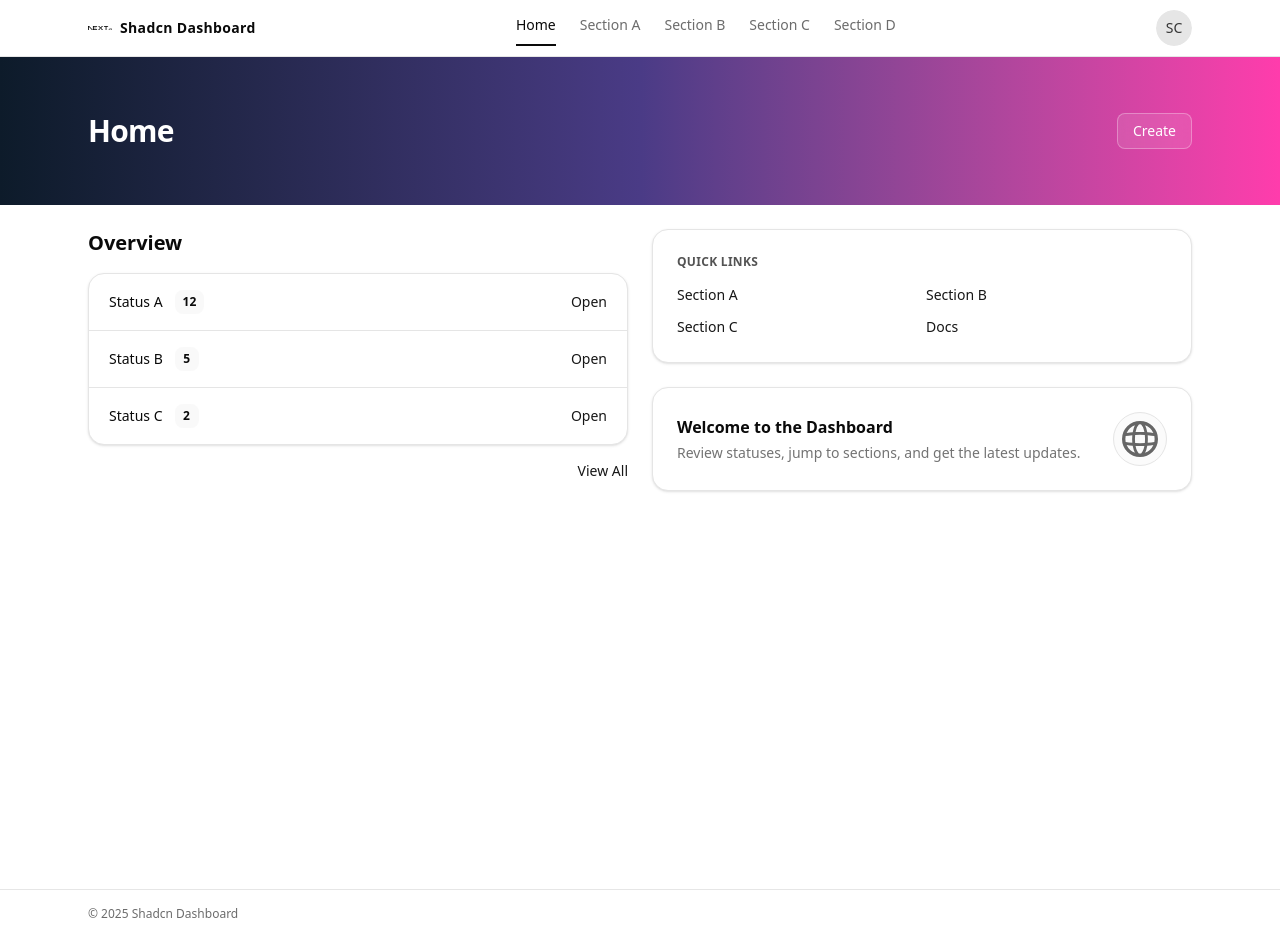
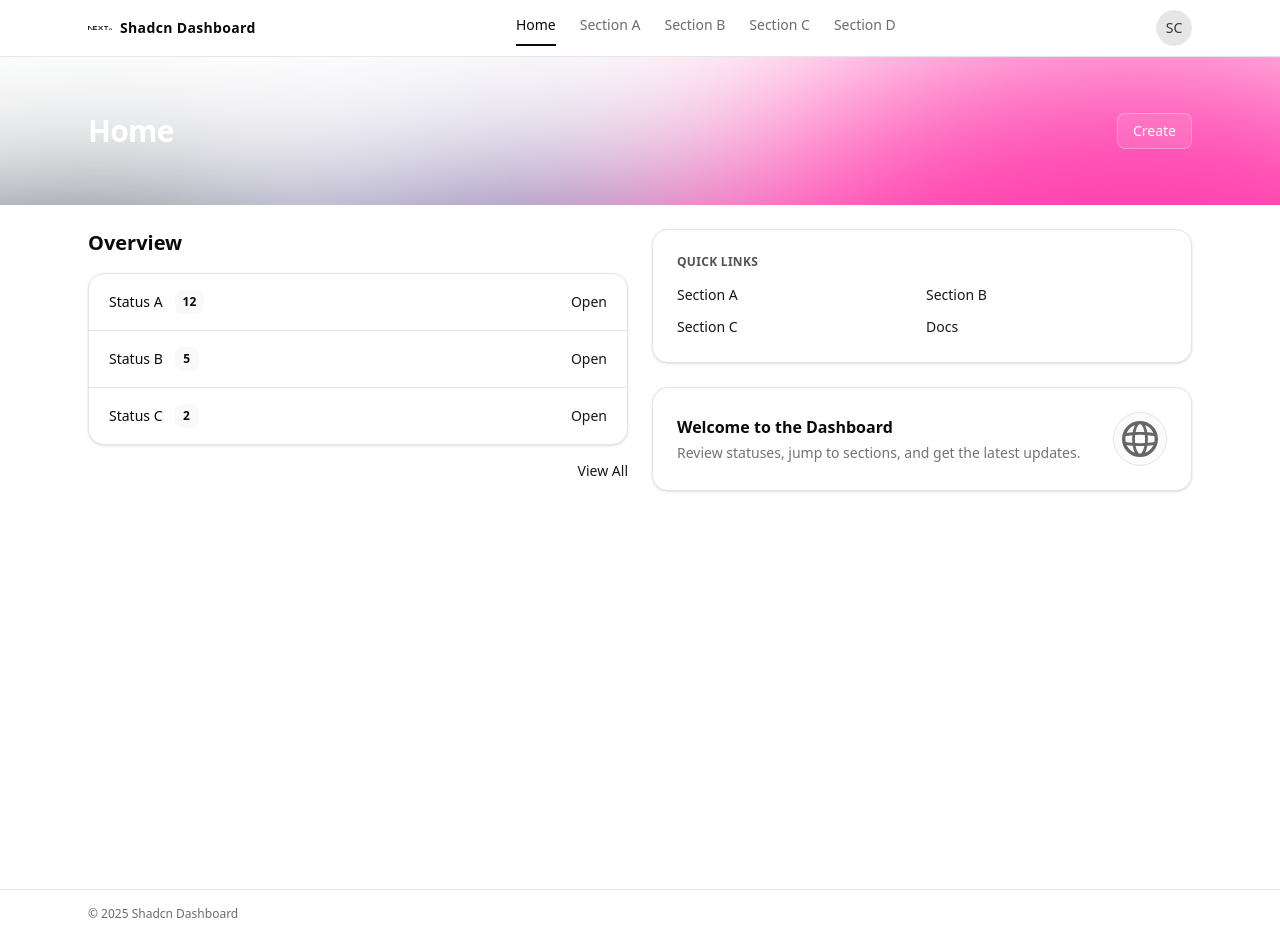
Before and after one commit to renchris/shadcn-dashboard, a Next.js app: page / in a window 1280 px wide. Built offline with nearby package versions, Linux system fonts and the light colour scheme.

Commit message:
feat: fancy components animate banner gradient

```diff
--- a/app/globals.css
+++ b/app/globals.css
@@ -41,6 +41,26 @@
   --radius-md: calc(var(--radius) - 2px);
   --radius-lg: var(--radius);
   --radius-xl: calc(var(--radius) + 4px);
+  --animate-background-gradient: background-gradient;
+}
+
+@keyframes background-gradient {
+  0%,
+  100% {
+    transform: translate(0, 0);
+  }
+  20% {
+    transform: translate(calc(100% * var(--tx-1, 1)), calc(100% * var(--ty-1, 1)));
+  }
+  40% {
+    transform: translate(calc(100% * var(--tx-2, -1)), calc(100% * var(--ty-2, 1)));
+  }
+  60% {
+    transform: translate(calc(100% * var(--tx-3, 1)), calc(100% * var(--ty-3, -1)));
+  }
+  80% {
+    transform: translate(calc(100% * var(--tx-4, -1)), calc(100% * var(--ty-4, -1)));
+  }
 }
 
 :root {
--- a/app/page.tsx
+++ b/app/page.tsx
@@ -1,5 +1,6 @@
 import Image from "next/image";
 import Link from "next/link";
+import AnimatedGradient from "@/components/background/AnimatedGradient";
 
 type StatusRow = {
   sectionName: string;
@@ -42,8 +43,13 @@ export default function Home() {
         aria-label="Top banner"
       >
         {/* Full-bleed wrapper breaks out of page container */}
-        <div className="relative left-1/2 right-1/2 -ml-[50vw] -mr-[50vw] -mt-px w-screen bg-gradient-to-r from-[#0d1b2a] via-[#4a3b86] to-[#ff3cac] text-white ring-1 ring-white/10">
-          <div className="mx-auto max-w-6xl px-6 py-12 lg:py-14 flex items-center justify-between">
+        <div className="relative left-1/2 right-1/2 -ml-[50vw] -mr-[50vw] -mt-px w-screen overflow-hidden text-white ring-1 ring-white/10">
+          <AnimatedGradient
+            colors={["#0d1b2a", "#4a3b86", "#ff3cac"]}
+            speed={8}
+            blur="heavy"
+          />
+          <div className="relative z-10 mx-auto max-w-6xl px-6 py-12 lg:py-14 flex items-center justify-between">
             <h1 className="text-2xl sm:text-3xl font-semibold tracking-tight">{pageTitle}</h1>
             <Link
               href={bannerButton.destination}
--- /dev/null
+++ b/components/background/AnimatedGradient.tsx
@@ -0,0 +1,69 @@
+"use client";
+
+import React, { useMemo, useRef } from "react";
+import { cn } from "@/lib/utils";
+import { useDimensions } from "@/hooks/use-dimensions";
+
+interface AnimatedGradientProps {
+  colors: string[];
+  speed?: number;
+  blur?: "light" | "medium" | "heavy";
+  className?: string;
+}
+
+export const AnimatedGradient: React.FC<AnimatedGradientProps> = ({
+  colors,
+  speed = 5,
+  blur = "light",
+  className,
+}) => {
+  const containerRef = useRef<HTMLDivElement>(null);
+  const dimensions = useDimensions(containerRef);
+
+  const circleSize = useMemo(() => {
+    return Math.max(dimensions.width, dimensions.height);
+  }, [dimensions.width, dimensions.height]);
+
+  const blurClass =
+    blur === "light" ? "blur-2xl" : blur === "medium" ? "blur-3xl" : "blur-[100px]";
+
+  return (
+    <div ref={containerRef} className={cn("absolute inset-0 overflow-hidden", className)}>
+      <div className={cn("absolute inset-0", blurClass)}>
+        {colors.map((color, index) => {
+          const animationProps = {
+            animation: `background-gradient ${speed}s infinite ease-in-out`,
+            animationDuration: `${speed}s`,
+            top: `${Math.random() * 50}%`,
+            left: `${Math.random() * 50}%`,
+            // movement variables
+            "--tx-1": Math.random() - 0.5,
+            "--ty-1": Math.random() - 0.5,
+            "--tx-2": Math.random() - 0.5,
+            "--ty-2": Math.random() - 0.5,
+            "--tx-3": Math.random() - 0.5,
+            "--ty-3": Math.random() - 0.5,
+            "--tx-4": Math.random() - 0.5,
+            "--ty-4": Math.random() - 0.5,
+          } as React.CSSProperties;
+
+          return (
+            <svg
+              key={index}
+              width={circleSize}
+              height={circleSize}
+              viewBox={`0 0 ${circleSize} ${circleSize}`}
+              fill="none"
+              className="absolute will-change-transform"
+              style={animationProps}
+            >
+              <circle cx={circleSize / 2} cy={circleSize / 2} r={circleSize / 2} fill={color} />
+            </svg>
+          );
+        })}
+      </div>
+    </div>
+  );
+};
+
+export default AnimatedGradient;
--- /dev/null
+++ b/hooks/use-dimensions.ts
@@ -0,0 +1,25 @@
+import { RefObject, useEffect, useState } from "react";
+
+interface Dimensions {
+  width: number;
+  height: number;
+}
+
+export function useDimensions(ref: RefObject<HTMLElement>): Dimensions {
+  const [dimensions, setDimensions] = useState<Dimensions>({ width: 0, height: 0 });
+
+  useEffect(() => {
+    const updateDimensions = () => {
+      if (ref.current) {
+        const { width, height } = ref.current.getBoundingClientRect();
+        setDimensions({ width, height });
+      }
+    };
+
+    updateDimensions();
+    window.addEventListener("resize", updateDimensions);
+    return () => window.removeEventListener("resize", updateDimensions);
+  }, [ref]);
+
+  return dimensions;
+}
```
